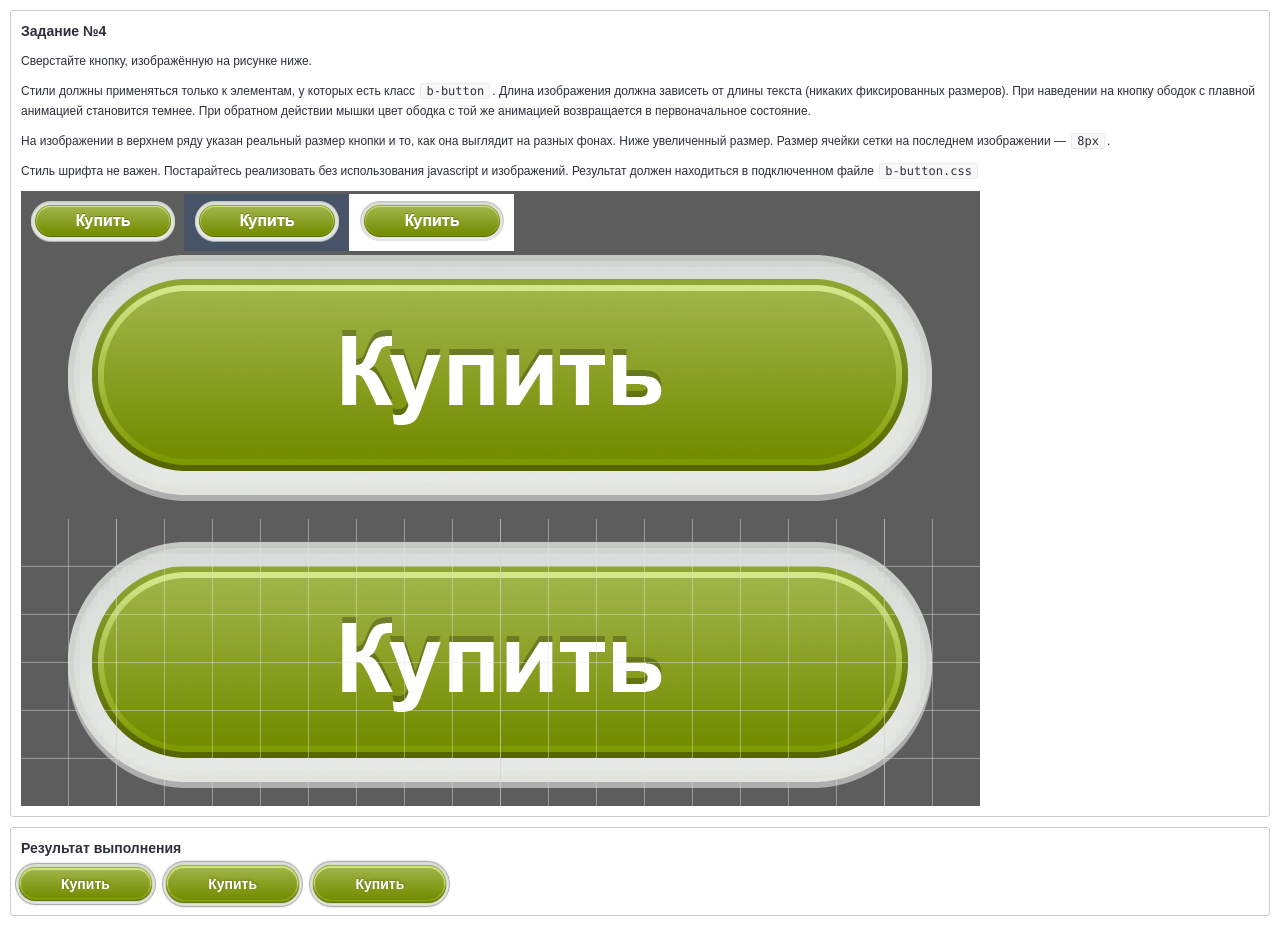
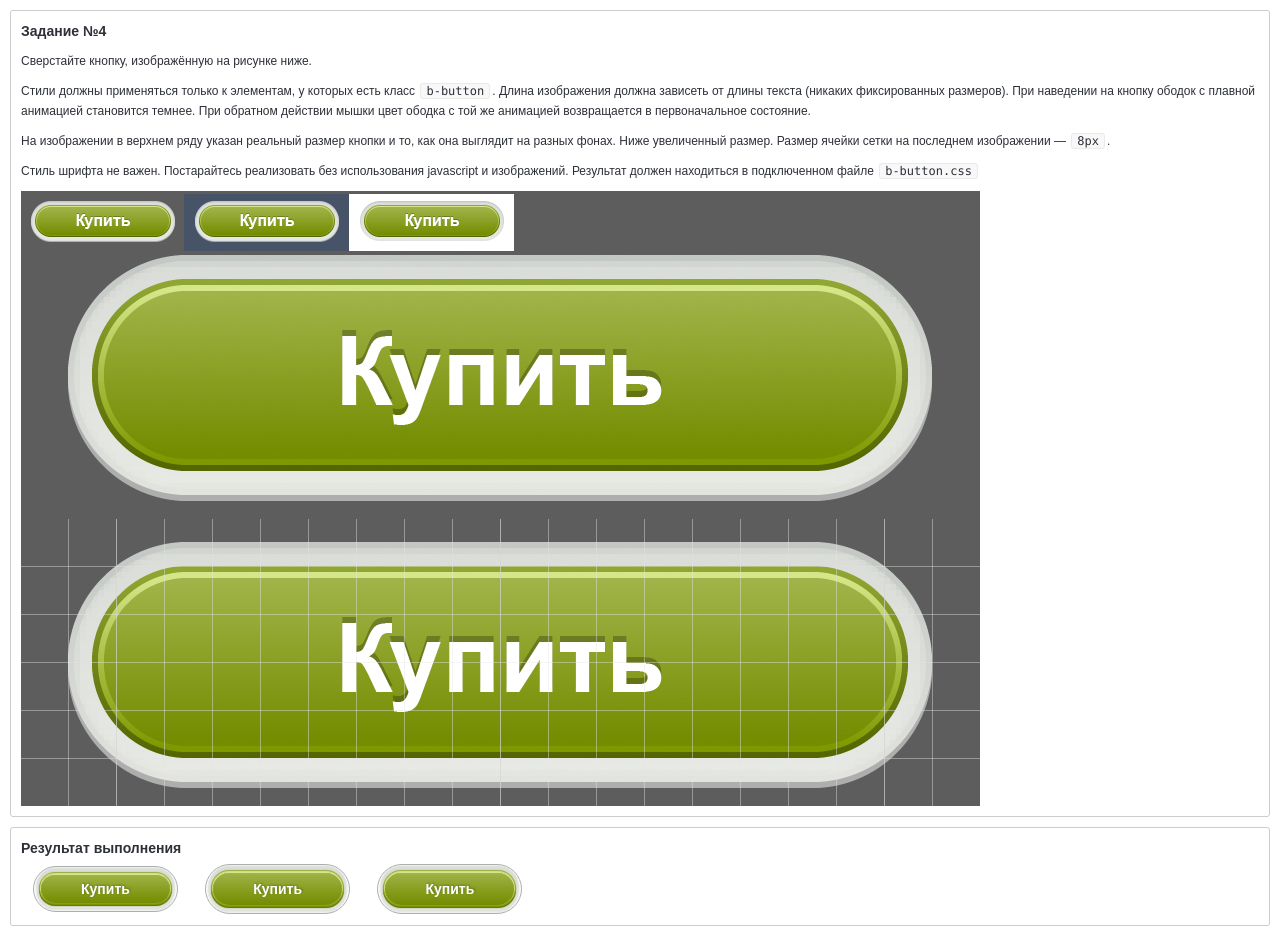
Before and after one commit to gate8team/frontend-position-task, a website: page src/issue #4/index.html in a window 1280 px wide. Drawn offline with Linux system fonts and the light colour scheme.

Commit message:
[FIXED]: fixed border button sizes.

```diff
--- a/src/issue #4/static/css/blocks/b-button.css
+++ b/src/issue #4/static/css/blocks/b-button.css
@@ -1,5 +1,5 @@
 .b-button {
-  margin: 10px 15px 5px 0;
+  margin: 15px 20px 10px 20px;
   padding: 6px 40px;
   position: relative;
   display: inline-block;
@@ -33,18 +33,18 @@
 .b-button:before {
   content: "";
   position: absolute;
-  left: -6px;
-  right: -6px;
-  top: -7px;
-  bottom: -7px;
+  left: -8px;
+  right: -8px;
+  top: -9px;
+  bottom: -9px;
   border: 1px solid #aeaeae;
   /*z-index: 0;*/
-  border-radius: 25px;
+  border-radius: 30px;
 }
 
 .b-button:hover {
   box-shadow: 0 -1px 1px 1px #d5e68a, 0  1px 1px 1px #7e9900,
               0 -1px 1px 2px #90a632, 0 1px 1px 2px #556600,
-              0 1px 2px 5px #c3c8c4, 0 -1px 2px 5px #c3c8c4,
+              0 2.5px 2px 5px #c3c8c4, 0 -2.5px 2px 5px #c3c8c4,
               0 2px 0 4px #c3c8c4, 0 -2px 0 4px #c3c8c4;
 }
```
